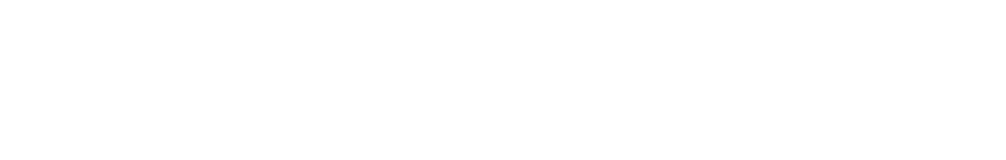
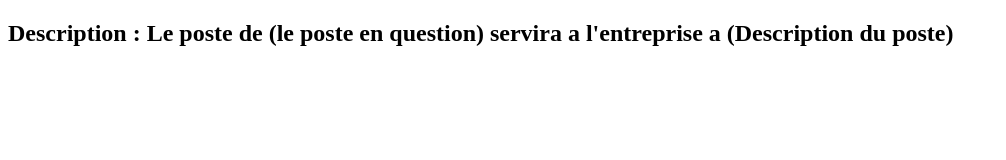
Before and after one commit to User2401/mon-cv, a plain HTML site: page index.html in a window 1280 px wide. Shown: the whole page, without its empty margins (0-1006 px from the left). Drawn offline with Linux system fonts and the light colour scheme.

Commit message:
mise en place de la section decription

```diff
--- a/index.html
+++ b/index.html
@@ -7,6 +7,7 @@
     <title>Document</title>
 </head>
 <body>
+    <h2>Description : Le poste de (le poste en question) servira a l'entreprise a (Description du poste)</h2>
 
 </body>
 </html>
```
